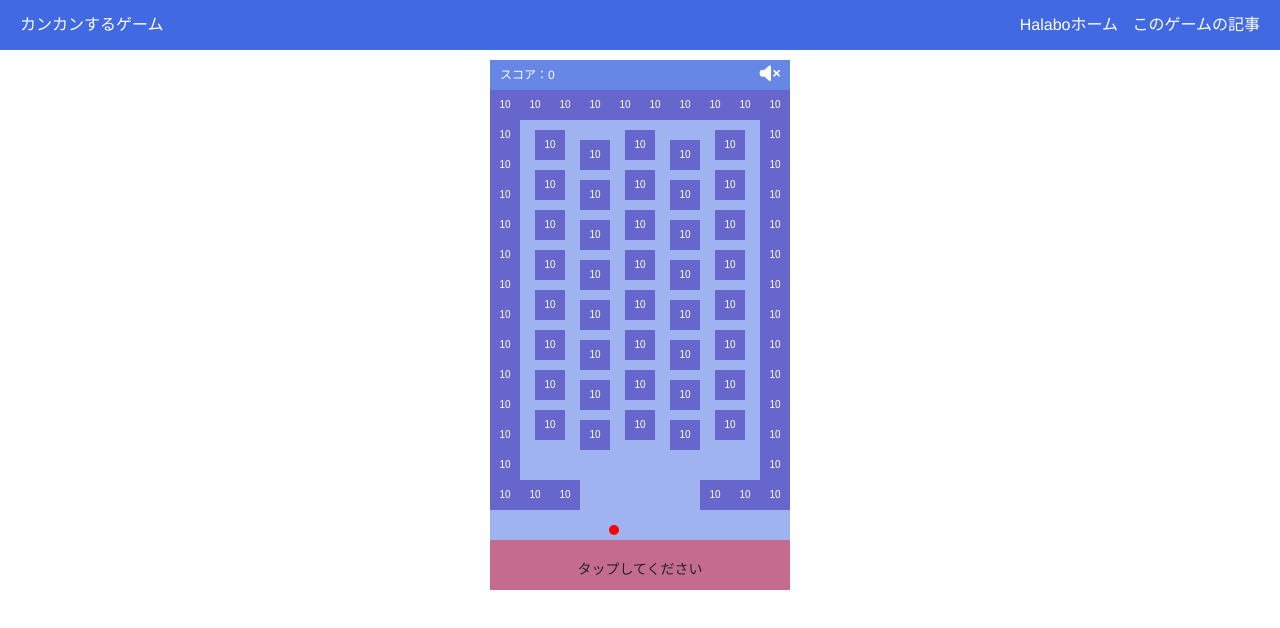
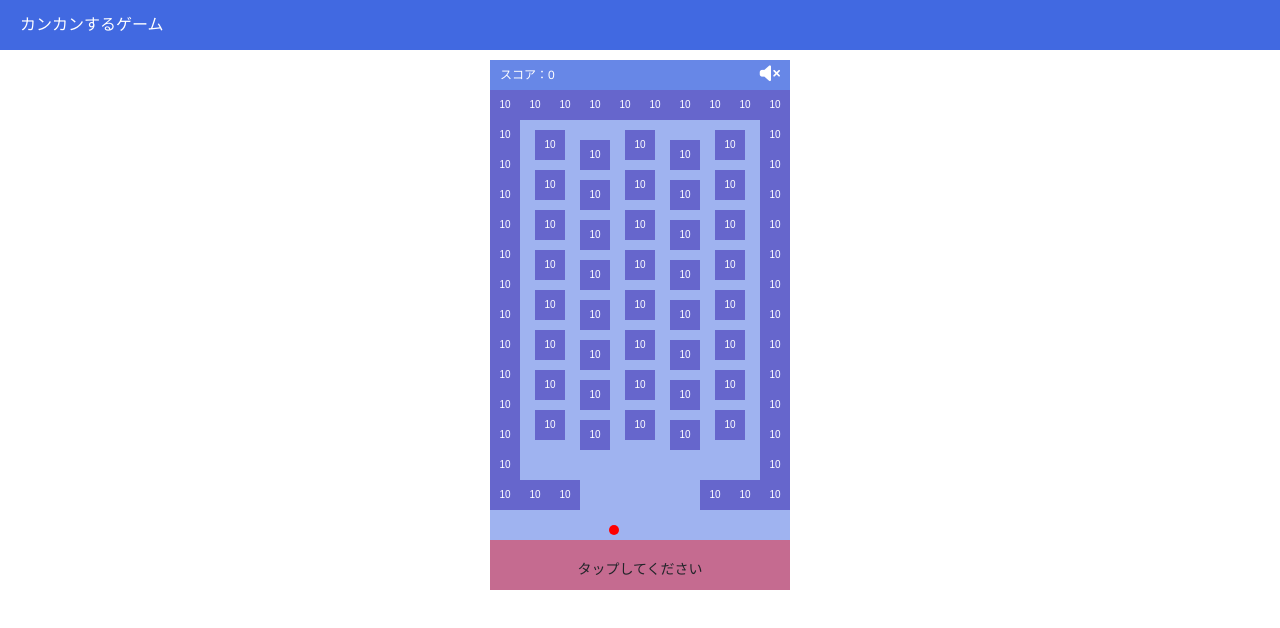
Before and after one commit to i-harumaky/kankangame, a plain HTML site: page index.html in a window 1280 px wide. Drawn offline with nearby package versions, Linux system fonts and the light colour scheme.

Commit message:
del links in index.html

```diff
--- a/index.html
+++ b/index.html
@@ -14,8 +14,6 @@
   <header>
     <p class="header-left">カンカンするゲーム</p>
     <div class="header-right">
-      <a href="https://halabo.net/">Halaboホーム</a>
-      <a href="https://halabo.net/wp/kankan-game/">このゲームの記事</a>
     </div>
   </header>
   <main>
```
